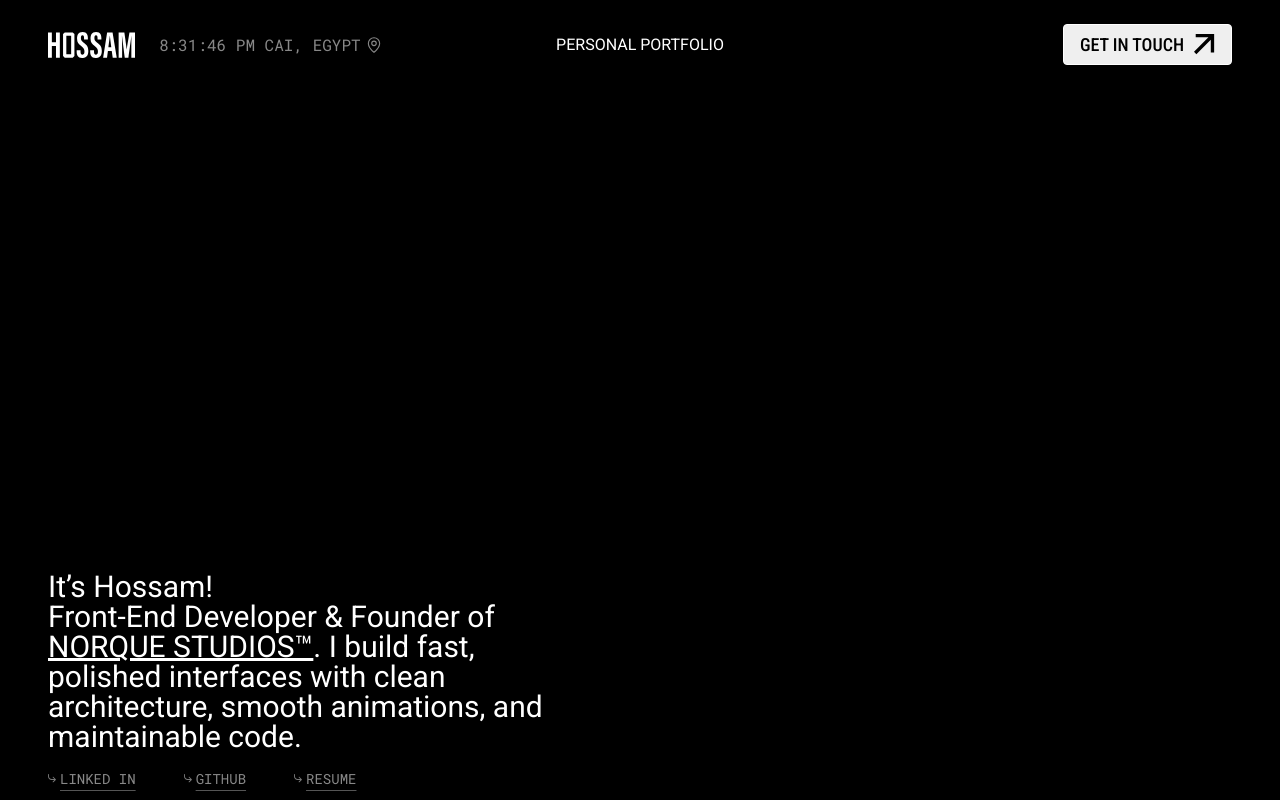
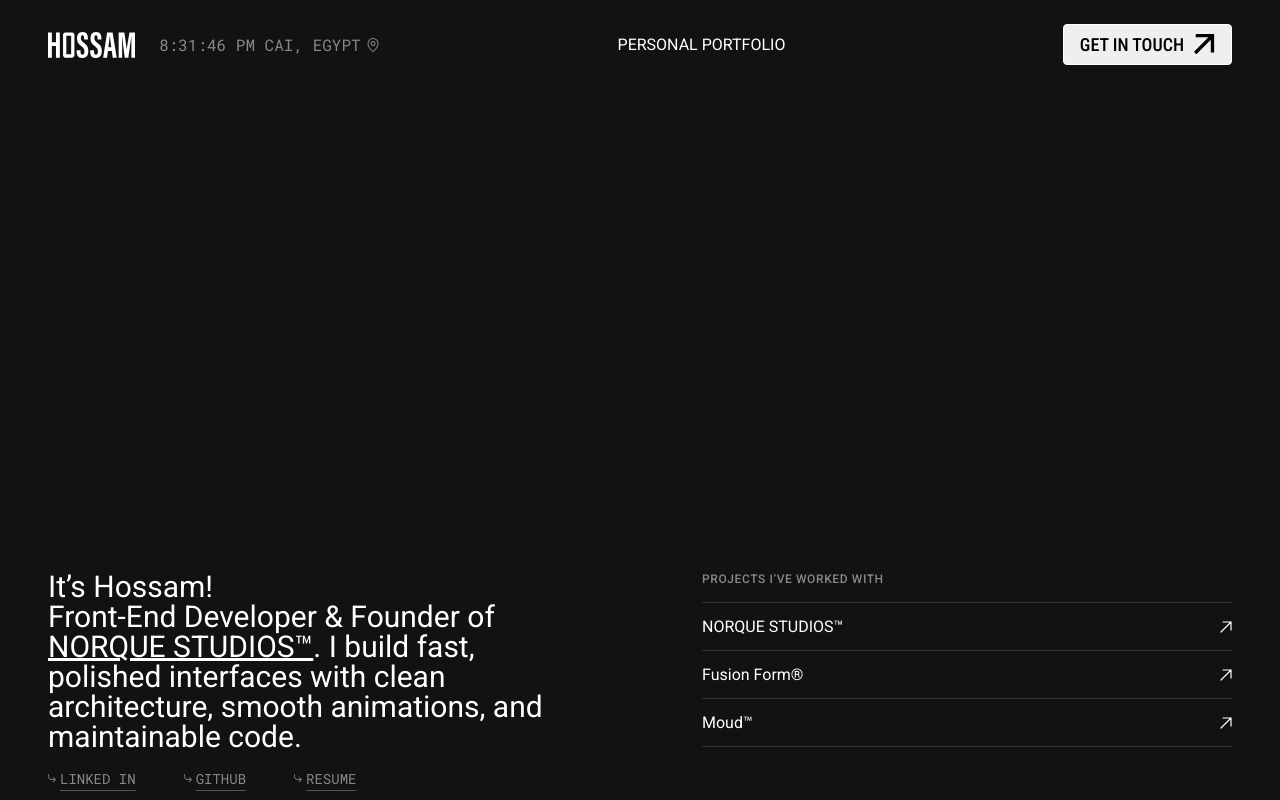
Before and after one commit to Hoss008/my-portfolio, a React (Vite) app in the folder my-portfolio/: page / in a window 1280 px wide. Built offline with nearby package versions, Linux system fonts and the light colour scheme.

Commit message:
Add use-sound dependency and implement hover sound effect in App component

```diff
--- a/my-portfolio/package.json
+++ b/my-portfolio/package.json
@@ -11,7 +11,8 @@
   },
   "dependencies": {
     "react": "^19.2.6",
-    "react-dom": "^19.2.6"
+    "react-dom": "^19.2.6",
+    "use-sound": "^5.0.0"
   },
   "devDependencies": {
     "@eslint/js": "^10.0.1",
--- a/my-portfolio/src/App.jsx
+++ b/my-portfolio/src/App.jsx
@@ -1,11 +1,24 @@
-import { useEffect, useState } from "react";
+import { useEffect, useState, useRef, useCallback } from "react";
 import styles from "./app.module.css";
 import logo from "./assets/Hossam Logo 1.svg";
 import arrow from "./assets/arrow.svg";
 import down from "./assets/down.svg";
+import hoverSound from "./assets/zapsplatt.wav";
 
 function App() {
   const [time, setTime] = useState("");
+  const audioRef = useRef(new Audio(hoverSound));
+
+  const playHoverSound = useCallback(() => {
+    const audio = audioRef.current;
+    audio.volume = 0.2;
+    audio.currentTime = 0;
+    audio.play().catch((err) => console.log("Audio play failed:", err));
+    // Stop the sound after 200ms to make it shorter
+    setTimeout(() => {
+      audio.pause();
+    }, 50);
+  }, []);
 
   useEffect(() => {
     const formatTime = (date) =>
@@ -34,8 +47,8 @@ function App() {
             <svg
               xmlns="http://www.w3.org/2000/svg"
               viewBox="0 0 256 256"
-              width="18"
-              height="18"
+              width="16"
+              height="16"
               fill="#888888"
               style={{ flexShrink: 0 }}
             >
@@ -79,6 +92,66 @@ function App() {
           animations, and maintainable code.
         </p>
 
+        <div className={styles.brandsSection}>
+          <h3 className={styles.brandsTitle}>projects i’ve worked with</h3>
+          <ul className={styles.brandsList}>
+            <li className={styles.brandItem} onMouseEnter={playHoverSound}>
+              <span>NORQUE STUDIOS™</span>
+              <svg
+                width="12"
+                height="12"
+                viewBox="0 0 12 12"
+                fill="none"
+                xmlns="http://www.w3.org/2000/svg"
+              >
+                <path
+                  d="M1 11L11 1M11 1H3M11 1V9"
+                  stroke="white"
+                  strokeWidth="1.2"
+                  strokeLinecap="round"
+                  strokeLinejoin="round"
+                />
+              </svg>
+            </li>
+            <li className={styles.brandItem} onMouseEnter={playHoverSound}>
+              <span>Fusion Form®</span>
+              <svg
+                width="12"
+                height="12"
+                viewBox="0 0 12 12"
+                fill="none"
+                xmlns="http://www.w3.org/2000/svg"
+              >
+                <path
+                  d="M1 11L11 1M11 1H3M11 1V9"
+                  stroke="white"
+                  strokeWidth="1.2"
+                  strokeLinecap="round"
+                  strokeLinejoin="round"
+                />
+              </svg>
+            </li>
+            <li className={styles.brandItem} onMouseEnter={playHoverSound}>
+              <span>Moud™</span>
+              <svg
+                width="12"
+                height="12"
+                viewBox="0 0 12 12"
+                fill="none"
+                xmlns="http://www.w3.org/2000/svg"
+              >
+                <path
+                  d="M1 11L11 1M11 1H3M11 1V9"
+                  stroke="white"
+                  strokeWidth="1.2"
+                  strokeLinecap="round"
+                  strokeLinejoin="round"
+                />
+              </svg>
+            </li>
+          </ul>
+        </div>
+
         {/* Added Footer Bottom Links */}
         <div className={styles.footerBottom}>
           <div className={styles.footerLinks}>
--- a/my-portfolio/src/app.module.css
+++ b/my-portfolio/src/app.module.css
@@ -11,7 +11,7 @@
 
 html,
 body {
-  background-color: black;
+  background-color: #121212;
   color: white;
   font-family: "Roboto", sans-serif;
   min-height: 100vh;
@@ -33,9 +33,9 @@ body {
 
 .header {
   display: grid;
-  grid-template-columns: minmax(0, 1fr) auto minmax(0, 1fr);
+  grid-template-columns: repeat(12, 1fr);
   align-items: center;
-  height: auto; /* Removed fixed 44px height to prevent vertical overlapping */
+  height: auto;
   padding-inline: 48px;
   padding-block: 24px;
   gap: 24px;
@@ -47,6 +47,7 @@ body {
 }
 
 .left {
+  grid-column: 1/6;
   display: flex;
   align-items: center;
   gap: 24px;
@@ -60,14 +61,14 @@ body {
 }
 
 .title {
+  grid-column: 7/12;
   font-family: "Roboto", sans-serif;
   font-weight: 400;
   font-size: 16px;
   line-height: 100%;
   letter-spacing: 0%;
   text-transform: uppercase;
-  justify-self: center;
-  text-align: center;
+  margin-left: 1rem;
 }
 
 .talk {
@@ -89,10 +90,9 @@ body {
 
 .footer {
   display: grid;
-  grid-template-columns: minmax(0, 204px) minmax(0, 204px) minmax(
-      0,
-      204px
-    ) minmax(0, 660px);
+  grid-template-columns:
+    minmax(0, 204px) minmax(0, 204px) minmax(0, 204px)
+    minmax(0, 660px);
   grid-template-rows: 1fr auto;
   height: 240px;
   margin-top: auto;
@@ -116,10 +116,9 @@ body {
 .footerBottom {
   display: grid;
   grid-column: 1 / -1;
-  grid-template-columns: minmax(0, 204px) minmax(0, 204px) minmax(
-      0,
-      204px
-    ) minmax(0, 660px);
+  grid-template-columns:
+    minmax(0, 204px) minmax(0, 204px) minmax(0, 204px)
+    minmax(0, 660px);
   gap: 14px;
   font-family: "Roboto Mono", monospace;
   font-size: 14px;
@@ -149,3 +148,61 @@ body {
   text-underline-offset: 1px;
   text-decoration-color: #ffffff;
 }
+
+/* --- BRANDS SECTION --- */
+.brandsSection {
+  grid-column: 4; /* Places it securely in the rightmost 660px column */
+  display: flex;
+  flex-direction: column;
+  gap: 12px;
+}
+
+.brandsTitle {
+  font-family: "Roboto", sans-serif;
+  font-size: 12px;
+  color: #888888;
+  text-transform: uppercase;
+  letter-spacing: 0.05em;
+  margin-bottom: 4px;
+  font-weight: 500;
+}
+
+.brandsList {
+  list-style: none;
+  display: flex;
+  flex-direction: column;
+  width: 100%;
+}
+
+.brandItem {
+  display: flex;
+  justify-content: space-between;
+  align-items: center;
+  padding-block: 14px;
+  border-top: 1px solid #333333; /* Clean separator lines */
+  font-family: "Roboto", sans-serif;
+  font-size: 16px;
+  color: #ffffff;
+  cursor: pointer;
+  transition:
+    opacity 0.2s ease,
+    color 0.2s ease;
+}
+
+/* Ensure the bottom border completes the list frame */
+.brandItem:last-child {
+  border-bottom: 1px solid #333333;
+}
+
+.brandItem:hover {
+  opacity: 0.7;
+}
+
+.brandItem svg {
+  transition: transform 0.2s ease;
+}
+
+/* Optional smooth hover animation for the arrow */
+.brandItem:hover svg {
+  transform: translate(2px, -2px);
+}
```
Also changed, not shown: 2 other files (tests, documents, lock files or other folders).
